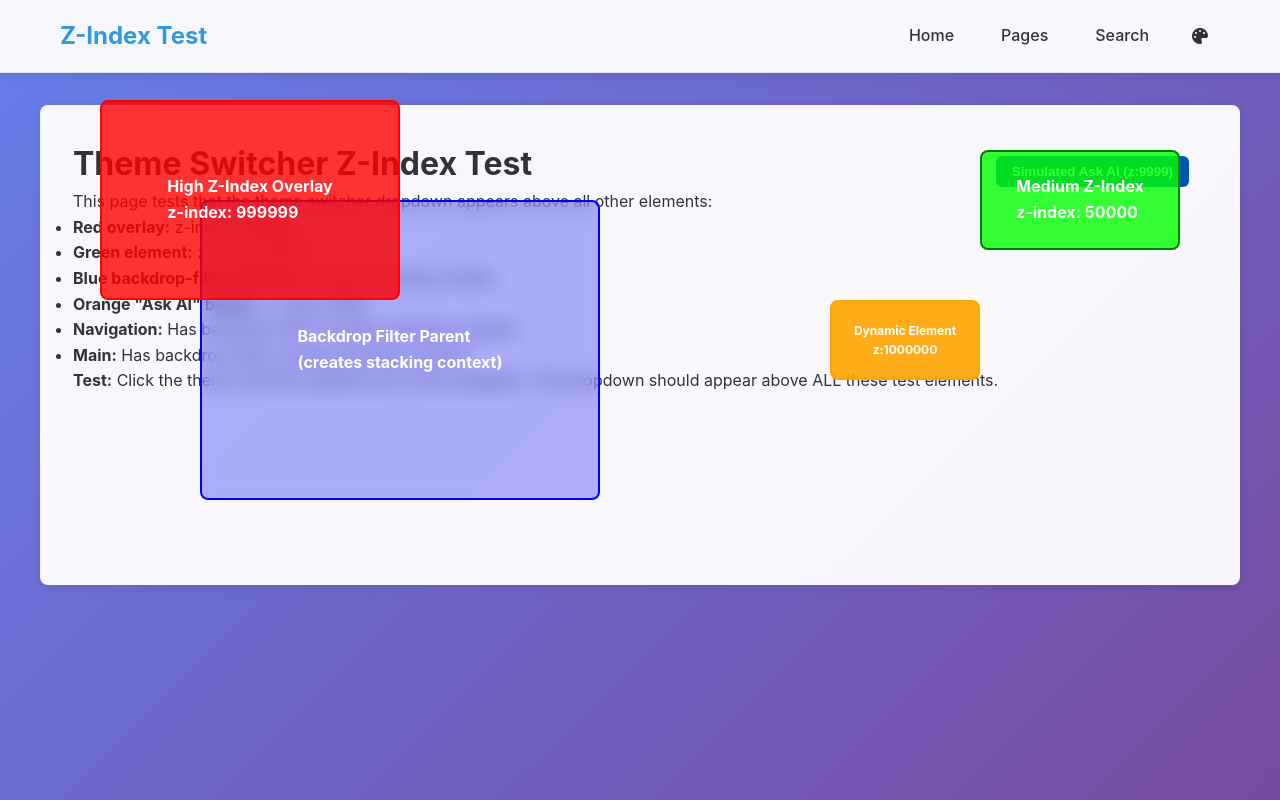
After one commit to CoderXYZ7/lightWiki, a PHP site: page /litewiki/theme-switcher-test.html in a window 1280 px wide. The commit adds this page. Run offline with PHP 8.4, Linux system fonts and the light colour scheme.

Commit message:
Trying to fix the Z axis again "Blush"

```diff
--- a/public/css/theme-switcher.css
+++ b/public/css/theme-switcher.css
@@ -1,9 +1,16 @@
 /* LiteWiki Theme Switcher Styles */
 /* Dedicated CSS for theme switching component */
+
+/* Force theme dropdown to escape any stacking context */
+body {
+    position: relative;
+    z-index: auto;
+}
 
 .theme-switcher {
     position: relative;
     display: inline-block;
+    z-index: auto;
 }
 
 .theme-button {
@@ -48,7 +55,7 @@
         0 12px 40px rgba(0, 0, 0, 0.15),
         0 4px 16px rgba(0, 0, 0, 0.1),
         0 0 0 1px rgba(0, 0, 0, 0.05);
-    z-index: 999999 !important;
+    z-index: 2147483647 !important;
     min-width: 200px;
     max-width: 280px;
     display: none;
@@ -58,6 +65,10 @@
     animation: dropdownFadeIn 0.2s cubic-bezier(0.16, 1, 0.3, 1);
     transform-origin: top right;
     will-change: transform, opacity;
+    isolation: isolate;
+    contain: layout style paint;
+    transform: translateZ(0);
+    -webkit-transform: translateZ(0);
 }
 
 .theme-dropdown.show {
@@ -132,7 +143,7 @@
 }
 
 .theme-option.active::after {
-    content: '✓';
+    content: "✓";
     font-weight: bold;
     font-size: 16px;
     color: currentColor;
@@ -141,7 +152,7 @@
 
 /* Theme Icons (optional enhancement) */
 .theme-option::before {
-    content: '';
+    content: "";
     width: 12px;
     height: 12px;
     border-radius: 50%;
@@ -256,7 +267,7 @@ body[class*="dark"] .theme-dropdown {
 }
 
 .theme-switcher.loading .theme-button::after {
-    content: '';
+    content: "";
     position: absolute;
     top: 50%;
     left: 50%;
@@ -282,7 +293,7 @@ body[class*="dark"] .theme-dropdown {
 }
 
 .theme-option.success::after {
-    content: '✓';
+    content: "✓";
     animation: checkmark 0.3s ease-in-out;
 }
 
@@ -309,7 +320,7 @@ body[class*="dark"] .theme-dropdown {
     border-radius: 8px;
     font-size: 14px;
     font-weight: 500;
-    z-index: 1000000;
+    z-index: 2147483646;
     opacity: 0;
     transform: translateX(100%);
     transition: all 0.3s cubic-bezier(0.16, 1, 0.3, 1);
@@ -317,6 +328,8 @@ body[class*="dark"] .theme-dropdown {
     backdrop-filter: blur(8px);
     -webkit-backdrop-filter: blur(8px);
     box-shadow: 0 4px 20px rgba(0, 0, 0, 0.3);
+    isolation: isolate;
+    contain: layout style paint;
 }
 
 .theme-change-toast.show {
@@ -359,3 +372,59 @@ body[class*="dark"] .theme-dropdown {
 [dir="rtl"] .theme-change-toast.show {
     transform: translateX(0);
 }
+
+/* Force theme dropdown to be above all possible stacking contexts */
+nav,
+header,
+main,
+body > *,
+body > * * {
+    position: relative;
+}
+
+/* Ensure theme dropdown portal container is above everything */
+.theme-dropdown-portal {
+    position: fixed !important;
+    top: 0;
+    left: 0;
+    width: 100vw;
+    height: 100vh;
+    pointer-events: none;
+    z-index: 2147483647 !important;
+    isolation: isolate;
+    contain: layout style paint;
+}
+
+.theme-dropdown-portal .theme-dropdown {
+    pointer-events: auto;
+}
+
+/* Override any parent transform that could create stacking context */
+.theme-switcher .theme-dropdown {
+    position: fixed !important;
+    transform: translateZ(0) !important;
+    -webkit-transform: translateZ(0) !important;
+}
+
+/* Final safety measures to override any inline styles */
+.theme-dropdown[style] {
+    z-index: 2147483647 !important;
+    position: fixed !important;
+    isolation: isolate !important;
+    contain: layout style paint !important;
+    transform: translateZ(0) !important;
+    -webkit-transform: translateZ(0) !important;
+}
+
+/* Ensure dropdown is above Ask AI button and any other overlay */
+.theme-dropdown,
+.theme-dropdown.show {
+    z-index: 2147483647 !important;
+}
+
+/* Force maximum specificity for z-index */
+body .theme-dropdown,
+html body .theme-dropdown,
+* .theme-dropdown {
+    z-index: 2147483647 !important;
+}
--- a/public/js/theme-switcher.js
+++ b/public/js/theme-switcher.js
@@ -137,7 +137,8 @@ function setupKeyboardNavigation(themeToggle, themeDropdown, themeOptions) {
           break;
         case "ArrowUp":
           e.preventDefault();
-          const prevIndex = (index - 1 + themeOptions.length) % themeOptions.length;
+          const prevIndex =
+            (index - 1 + themeOptions.length) % themeOptions.length;
           themeOptions[prevIndex].focus();
           break;
       }
@@ -152,6 +153,9 @@ function setupKeyboardNavigation(themeToggle, themeDropdown, themeOptions) {
  * Open dropdown with proper positioning
  */
 function openDropdown(themeToggle, themeDropdown) {
+  // Create and use portal container to escape all stacking contexts
+  createDropdownPortal(themeDropdown);
+
   // Position dropdown before showing
   positionDropdown(themeToggle, themeDropdown);
 
@@ -170,6 +174,64 @@ function openDropdown(themeToggle, themeDropdown) {
  */
 function closeDropdown(themeDropdown) {
   themeDropdown.classList.remove("show");
+  // Return dropdown to original location after animation
+  setTimeout(() => {
+    returnDropdownFromPortal(themeDropdown);
+  }, 200);
+}
+
+/**
+ * Create portal container to completely escape all stacking contexts
+ */
+function createDropdownPortal(dropdown) {
+  let portal = document.getElementById("theme-dropdown-portal");
+
+  if (!portal) {
+    portal = document.createElement("div");
+    portal.id = "theme-dropdown-portal";
+    portal.className = "theme-dropdown-portal";
+    portal.style.cssText = `
+      position: fixed !important;
+      top: 0 !important;
+      left: 0 !important;
+      width: 100vw !important;
+      height: 100vh !important;
+      pointer-events: none !important;
+      z-index: 2147483647 !important;
+      isolation: isolate !important;
+      contain: layout style paint !important;
+    `;
+    document.body.appendChild(portal);
+  }
+
+  // Move dropdown to portal
+  if (dropdown.parentElement !== portal) {
+    // Store original parent for restoration
+    dropdown.originalParent = dropdown.parentElement;
+    dropdown.originalNextSibling = dropdown.nextElementSibling;
+    portal.appendChild(dropdown);
+  }
+
+  dropdown.style.pointerEvents = "auto";
+}
+
+/**
+ * Return dropdown from portal to original location
+ */
+function returnDropdownFromPortal(dropdown) {
+  if (dropdown.originalParent && !dropdown.classList.contains("show")) {
+    if (dropdown.originalNextSibling) {
+      dropdown.originalParent.insertBefore(
+        dropdown,
+        dropdown.originalNextSibling,
+      );
+    } else {
+      dropdown.originalParent.appendChild(dropdown);
+    }
+    dropdown.style.pointerEvents = "";
+    dropdown.originalParent = null;
+    dropdown.originalNextSibling = null;
+  }
 }
 
 /**
@@ -207,13 +269,17 @@ function positionDropdown(button, dropdown) {
     }
   }
 
-  // Apply positioning with very high z-index
+  // Apply positioning with maximum z-index to ensure it's above everything
   dropdown.style.position = "fixed";
   dropdown.style.left = left + "px";
   dropdown.style.top = top + "px";
-  dropdown.style.zIndex = "999999";
+  dropdown.style.zIndex = "2147483647";
   dropdown.style.maxHeight = "300px";
   dropdown.style.overflowY = "auto";
+  dropdown.style.isolation = "isolate";
+  dropdown.style.contain = "layout style paint";
+  dropdown.style.transform = "translateZ(0)";
+  dropdown.style.webkitTransform = "translateZ(0)";
 
   // Add backdrop blur effect if supported
   if (CSS.supports("backdrop-filter", "blur(8px)")) {
@@ -363,10 +429,12 @@ function showThemeChangeConfirmation(theme) {
     padding: "12px 20px",
     borderRadius: "6px",
     fontSize: "14px",
-    zIndex: "1000000",
+    zIndex: "2147483646",
     opacity: "0",
     transition: "opacity 0.3s ease",
     pointerEvents: "none",
+    isolation: "isolate",
+    contain: "layout style paint",
   });
 
   document.body.appendChild(toast);
@@ -394,7 +462,11 @@ window.addEventListener("resize", function () {
   const themeDropdown = document.getElementById("theme-dropdown");
   const themeToggle = document.getElementById("theme-toggle");
 
-  if (themeDropdown && themeToggle && themeDropdown.classList.contains("show")) {
+  if (
+    themeDropdown &&
+    themeToggle &&
+    themeDropdown.classList.contains("show")
+  ) {
     positionDropdown(themeToggle, themeDropdown);
   }
 });
@@ -406,7 +478,11 @@ window.addEventListener("scroll", function () {
   const themeDropdown = document.getElementById("theme-dropdown");
   const themeToggle = document.getElementById("theme-toggle");
 
-  if (themeDropdown && themeToggle && themeDropdown.classList.contains("show")) {
+  if (
+    themeDropdown &&
+    themeToggle &&
+    themeDropdown.classList.contains("show")
+  ) {
     // Debounce scroll repositioning
     clearTimeout(window.themeScrollTimeout);
     window.themeScrollTimeout = setTimeout(() => {
--- /dev/null
+++ b/theme-switcher-test.html
@@ -0,0 +1,182 @@
+<!DOCTYPE html>
+<html lang="en">
+<head>
+    <meta charset="UTF-8">
+    <meta name="viewport" content="width=device-width, initial-scale=1.0">
+    <title>Theme Switcher Z-Index Test</title>
+    <link rel="stylesheet" href="/css/style.css">
+    <link rel="stylesheet" href="/css/theme-switcher.css">
+    <link rel="stylesheet" href="https://cdnjs.cloudflare.com/ajax/libs/font-awesome/6.4.0/css/all.min.css">
+    <style>
+        /* Test elements with high z-index to simulate conflicts */
+        .high-z-overlay {
+            position: fixed;
+            top: 100px;
+            left: 100px;
+            width: 300px;
+            height: 200px;
+            background: rgba(255, 0, 0, 0.8);
+            z-index: 999999;
+            border: 2px solid red;
+            border-radius: 8px;
+            display: flex;
+            align-items: center;
+            justify-content: center;
+            color: white;
+            font-weight: bold;
+        }
+
+        .medium-z-element {
+            position: fixed;
+            top: 150px;
+            right: 100px;
+            width: 200px;
+            height: 100px;
+            background: rgba(0, 255, 0, 0.8);
+            z-index: 50000;
+            border: 2px solid green;
+            border-radius: 8px;
+            display: flex;
+            align-items: center;
+            justify-content: center;
+            color: white;
+            font-weight: bold;
+        }
+
+        .backdrop-filter-parent {
+            position: fixed;
+            top: 200px;
+            left: 200px;
+            width: 400px;
+            height: 300px;
+            background: rgba(0, 0, 255, 0.3);
+            backdrop-filter: blur(10px);
+            border: 2px solid blue;
+            border-radius: 8px;
+            display: flex;
+            align-items: center;
+            justify-content: center;
+            color: white;
+            font-weight: bold;
+        }
+
+        .simulated-ask-ai {
+            position: absolute;
+            top: 50px;
+            right: 50px;
+            z-index: 9999;
+            background: #0056b3;
+            color: white;
+            border: none;
+            padding: 8px 16px;
+            border-radius: 6px;
+            font-weight: bold;
+            cursor: pointer;
+        }
+
+        nav {
+            backdrop-filter: blur(10px) !important;
+        }
+
+        main {
+            backdrop-filter: blur(10px) !important;
+        }
+    </style>
+</head>
+<body>
+    <header>
+        <nav>
+            <div class="nav-container">
+                <h1><a href="/">Z-Index Test</a></h1>
+                <ul>
+                    <li><a href="#">Home</a></li>
+                    <li><a href="#">Pages</a></li>
+                    <li><a href="#">Search</a></li>
+                    <li class="theme-switcher">
+                        <button class="theme-button" id="theme-toggle" title="Switch Theme">
+                            <i class="fas fa-palette"></i>
+                        </button>
+                        <div class="theme-dropdown" id="theme-dropdown">
+                            <div class="theme-option" data-theme="default">Default</div>
+                            <div class="theme-option" data-theme="dark">Dark</div>
+                            <div class="theme-option" data-theme="minimal">Minimal</div>
+                            <div class="theme-option" data-theme="minimalist">Minimalist</div>
+                            <div class="theme-option" data-theme="vibrant">Vibrant</div>
+                            <div class="theme-option" data-theme="nature">Nature</div>
+                            <div class="theme-option" data-theme="corporate">Corporate</div>
+                            <div class="theme-option" data-theme="retro">Retro</div>
+                        </div>
+                    </li>
+                </ul>
+            </div>
+        </nav>
+    </header>
+
+    <main>
+        <h1>Theme Switcher Z-Index Test</h1>
+        <p>This page tests that the theme switcher dropdown appears above all other elements:</p>
+
+        <ul>
+            <li><strong>Red overlay:</strong> z-index 999999</li>
+            <li><strong>Green element:</strong> z-index 50000</li>
+            <li><strong>Blue backdrop-filter element:</strong> Creates stacking context</li>
+            <li><strong>Orange "Ask AI" button:</strong> z-index 9999</li>
+            <li><strong>Navigation:</strong> Has backdrop-filter (creates stacking context)</li>
+            <li><strong>Main:</strong> Has backdrop-filter (creates stacking context)</li>
+        </ul>
+
+        <p><strong>Test:</strong> Click the theme switcher palette icon in the navigation. The dropdown should appear above ALL these test elements.</p>
+
+        <button class="simulated-ask-ai">Simulated Ask AI (z:9999)</button>
+    </main>
+
+    <!-- Test overlays -->
+    <div class="high-z-overlay">
+        High Z-Index Overlay<br>
+        z-index: 999999
+    </div>
+
+    <div class="medium-z-element">
+        Medium Z-Index<br>
+        z-index: 50000
+    </div>
+
+    <div class="backdrop-filter-parent">
+        Backdrop Filter Parent<br>
+        (creates stacking context)
+    </div>
+
+    <script src="/js/theme-switcher.js"></script>
+    <script>
+        // Add some dynamic high z-index elements to test
+        setTimeout(() => {
+            const dynamicElement = document.createElement('div');
+            dynamicElement.style.cssText = `
+                position: fixed;
+                top: 300px;
+                right: 300px;
+                width: 150px;
+                height: 80px;
+                background: rgba(255, 165, 0, 0.9);
+                z-index: 1000000;
+                border: 2px solid orange;
+                border-radius: 8px;
+                display: flex;
+                align-items: center;
+                justify-content: center;
+                color: white;
+                font-weight: bold;
+                font-size: 12px;
+                text-align: center;
+            `;
+            dynamicElement.textContent = 'Dynamic Element z:1000000';
+            document.body.appendChild(dynamicElement);
+        }, 1000);
+
+        // Log z-index values for debugging
+        console.log('Theme dropdown max z-index: 2147483647');
+        console.log('Ask AI button z-index: 9999');
+        console.log('Test overlay z-indexes: 999999, 50000, 1000000');
+    </script>
+</body>
+</html>
```
